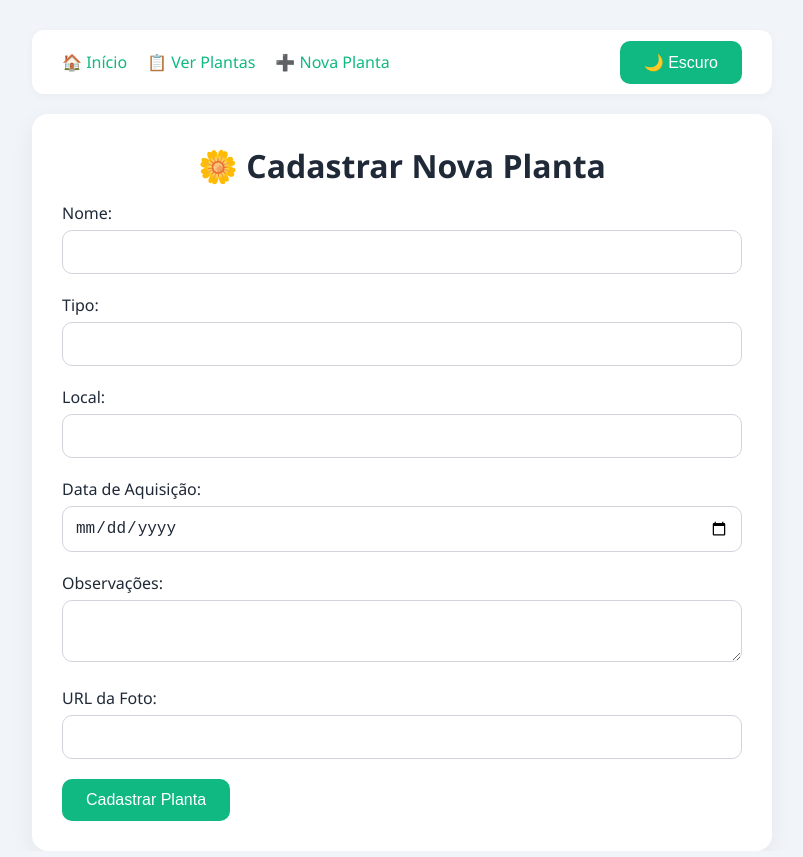
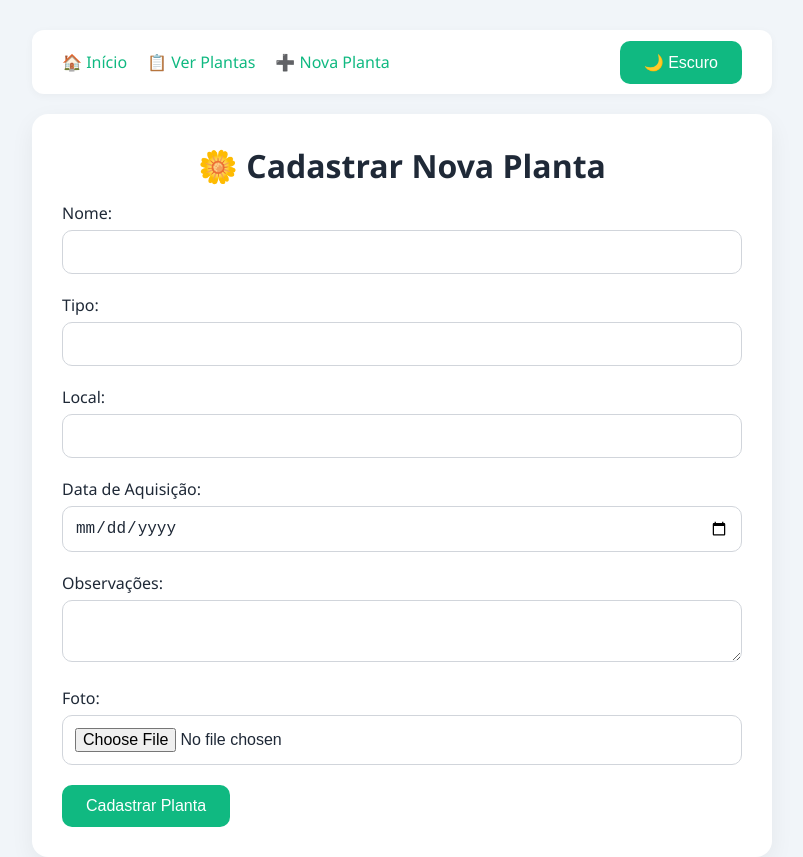
Before and after one commit to adrian-kerber/plantcare-frontend, a React (Vite) app: page /nova in a window 1280 px wide. Shown: the whole page, without its empty margins (238-1041 px from the left). Built offline with nearby package versions, Linux system fonts and the light colour scheme; no server answers.

Commit message:
Update newPlant.tsx

```diff
--- a/src/pages/newPlant.tsx
+++ b/src/pages/newPlant.tsx
@@ -1,5 +1,6 @@
 import { useState } from "react";
 import { api } from "../api/api";
+
 
 
 export function NovaPlanta() {
@@ -8,7 +9,9 @@ export function NovaPlanta() {
   const [local, setLocal] = useState("");
   const [dataAquisicao, setDataAquisicao] = useState("");
   const [observacoes, setObservacoes] = useState("");
-  const [fotoUrl, setFotoUrl] = useState("");
+  const [fotoFile, setFotoFile] = useState<File | null>(null);
+  const [fotoUrl, setFotoUrl] = useState<string | null>(null);
+
 
   const handleSubmit = async (e: React.FormEvent) => {
     e.preventDefault();
@@ -48,14 +51,38 @@ export function NovaPlanta() {
         <label>Observações:</label>
         <textarea value={observacoes} onChange={(e) => setObservacoes(e.target.value)} />
 
-        <label>URL da Foto:</label>
-        <input type="url" value={fotoUrl} onChange={(e) => setFotoUrl(e.target.value)} />
+        <label>Foto:</label>
+<input
+  type="file"
+  accept="image/*"
+  onChange={async (e) => {
+    const file = e.target.files?.[0];
+    if (!file) return;
+    setFotoFile(file);
 
-        {fotoUrl && (
-          <div style={{ margin: "10px 0" }}>
-            <img src={fotoUrl} alt="Prévia" style={{ maxWidth: "200px" }} />
-          </div>
-        )}
+    const formData = new FormData();
+    formData.append("foto", file);
+
+    try {
+      const res = await api.post("/upload", formData, {
+        headers: {
+          "Content-Type": "multipart/form-data",
+        },
+      });
+      setFotoUrl(res.data.imageUrl);
+    } catch {
+      alert("Erro ao fazer upload da imagem.");
+    }
+  }}
+/>
+
+
+        {fotoFile && (
+  <div style={{ marginTop: "12px" }}>
+    <img src={fotoFile.name} alt="Prévia" style={{ maxWidth: "200px", borderRadius: "10px" }} />
+  </div>
+)}
+
 
         <button type="submit">Cadastrar Planta</button>
       </form>
```
